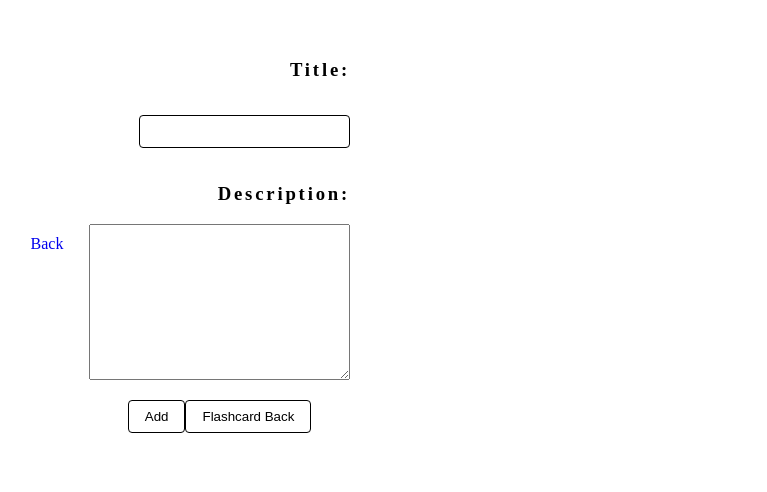
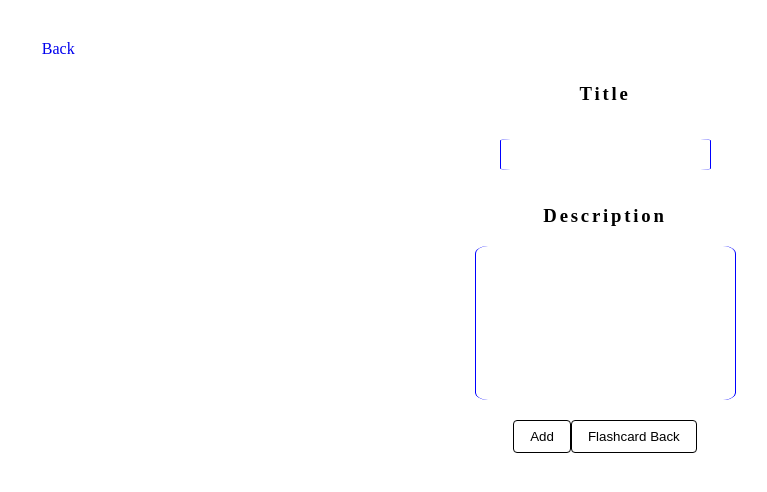
Before and after one commit to niki4etoo/FlashCards, a React (Vite) app: page /lists in a window 1280 px wide. Shown: the top 492 px of the page, without its empty margins (35-802 px from the left). Built offline with nearby package versions, Linux system fonts and the light colour scheme.

Commit message:
added styling to navigation and adder component

```diff
--- a/src/App.css
+++ b/src/App.css
@@ -11,15 +11,15 @@
   justify-content: center;
 
   flex-direction: column;
+
+  padding: 3vh;
 }
 
 nav {
-  padding: 1vw;
+  top: 5vh;
+  left: 5vw;
 
-  display: flex;
-
-  align-items: center;
-
+  position: absolute;
 }
 
 nav a {
@@ -82,11 +82,11 @@ nav a {
 form {
   display: flex;
   flex-flow: column;
-  align-items: flex-end;
+  align-items: center;
 }
 
 form h3 {
-  text-align: end;
+  text-align: center;
   letter-spacing: 0.15em;
 }
 
@@ -98,17 +98,59 @@ form input {
   border: 1px solid black;
 }
 
-form input[type=submit]:hover {
+form input:hover {
   cursor: pointer;
 }
 
-form input[type=submit]:active {
-  background-color: greenyellow;
+form input:active {
+  background-color: lightblue;
 }
 
-.buttons {
-  display: flex;
-  margin: 0px auto;
-  flex-direction: row;
-  justify-content: space-around;
+form input[type="text"]:active {
+  background-color: white;
 }
+
+form input[type="text"] {
+
+  border-top: none;
+  border-bottom: none;
+
+  border-left: 1px solid blue;
+  border-top-left-radius: 5%;
+  border-bottom-left-radius: 5%;
+
+  border-right: 1px solid blue;
+  border-top-right-radius: 5%;
+  border-bottom-right-radius: 5%;
+
+  outline: none;
+
+  text-align: center;
+}
+
+form textarea {
+  border-top: none;
+  border-bottom: none;
+
+  border-left: 1px solid blue;
+  border-top-left-radius: 5%;
+  border-bottom-left-radius: 5%;
+
+  border-right: 1px solid blue;
+  border-top-right-radius: 5%;
+  border-bottom-right-radius: 5%;
+
+  text-align: center;
+
+  overflow: auto;
+  outline: none;
+
+  -webkit-box-shadow: none;
+  -moz-box-shadow: none;
+  box-shadow: none;
+
+  resize: none;
+
+  cursor: pointer;
+
+}
--- a/src/App.tsx
+++ b/src/App.tsx
@@ -15,7 +15,9 @@ function App() {
           <Link to="/login">Login</Link>
           <Link to="/about">About</Link>
         </nav>
-        <FlashCards />
+        <div className='container'>
+          <FlashCards />
+        </div>
       </div>
     </>
   )
--- a/src/components/Lists.tsx
+++ b/src/components/Lists.tsx
@@ -6,8 +6,6 @@ const Lists = () => {
     const addList = (e: any) => {
         e.preventDefault();
         // Adding list ( to do )
-        console.log('Here we are');
-
     }
 
     const [isBack, setIsBack] = useState(true);
@@ -21,25 +19,30 @@ const Lists = () => {
     return (
         <>
             <Back />
-            <div>
-                <form>
-                    <div>
-                        <h3>Title:</h3>
-                        <input name='title' />
-                    </div>
-                    <div>
-                        <h3>Description:</h3>
-                        <textarea name="desc" id="desc" cols={30} rows={10}></textarea>
-                    </div>
-                    <div className='buttons'>
-                        <input type='submit' value={"Add"} onClick={(e) => addList(e)} />
-                        <input type='button' value={isBack ? "Flashcard Back" : "Flashcard Front"} onClick={switchFrontBack} />
-                    </div>
-                </form>
-            </div>
-
+            <Adder addList={addList} isBack={isBack} switchFrontBack={switchFrontBack} />
         </>
     )
 }
 
+const Adder = (props: any) => {
+    return (
+        <div className='container'>
+            <form>
+                <div>
+                    <h3>Title</h3>
+                    <input type='text' name='title' />
+                </div>
+                <div>
+                    <h3>Description</h3>
+                    <textarea name="desc" id="desc" cols={30} rows={10}></textarea>
+                </div>
+                <div className='buttons'>
+                    <input type='submit' value={"Add"} onClick={(e) => props.addList(e)} />
+                    <input type='button' value={props.isBack ? "Flashcard Back" : "Flashcard Front"} onClick={props.switchFrontBack} />
+                </div>
+            </form>
+        </div>
+    )
+}
+
 export default Lists;
```
